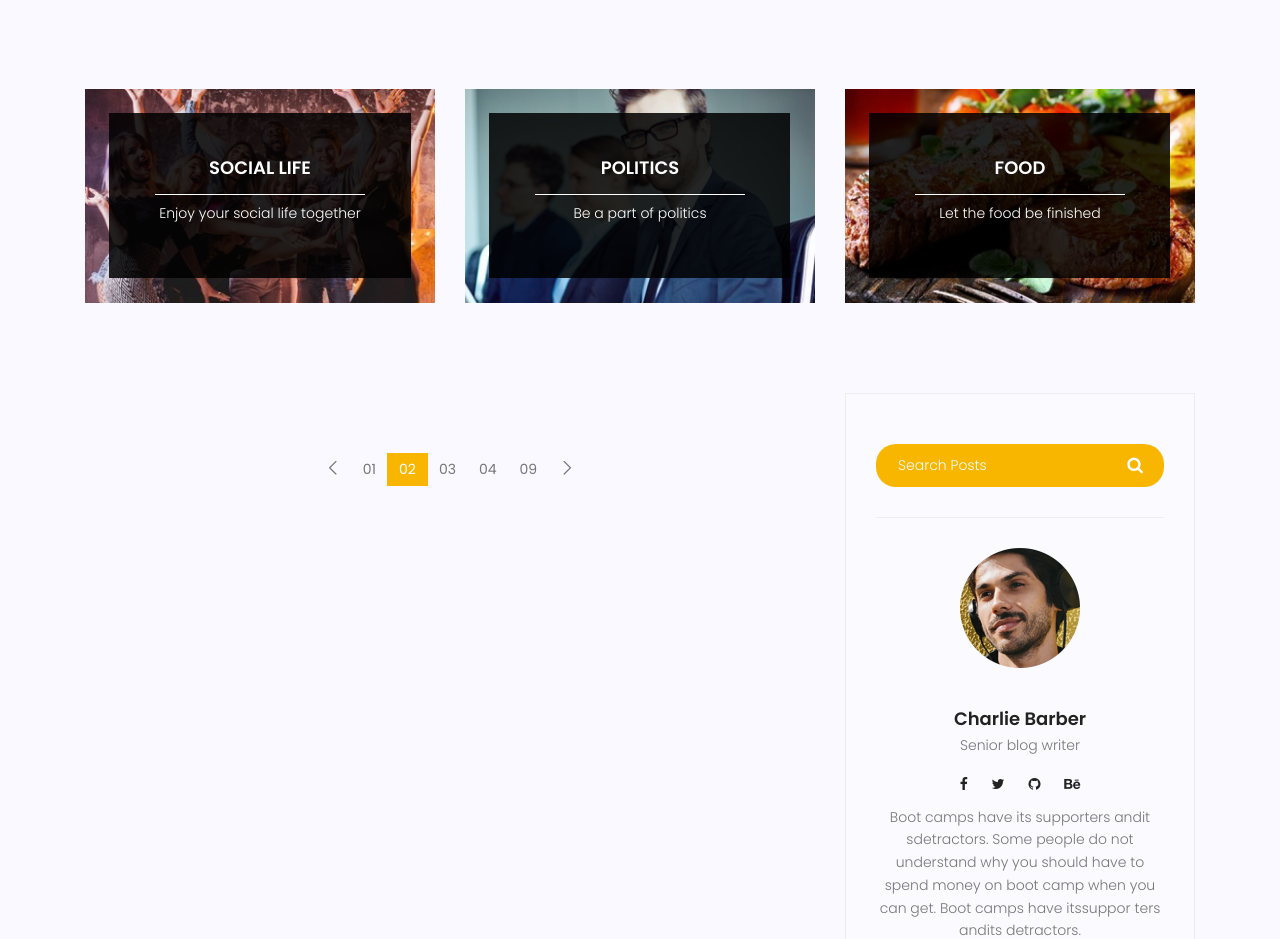
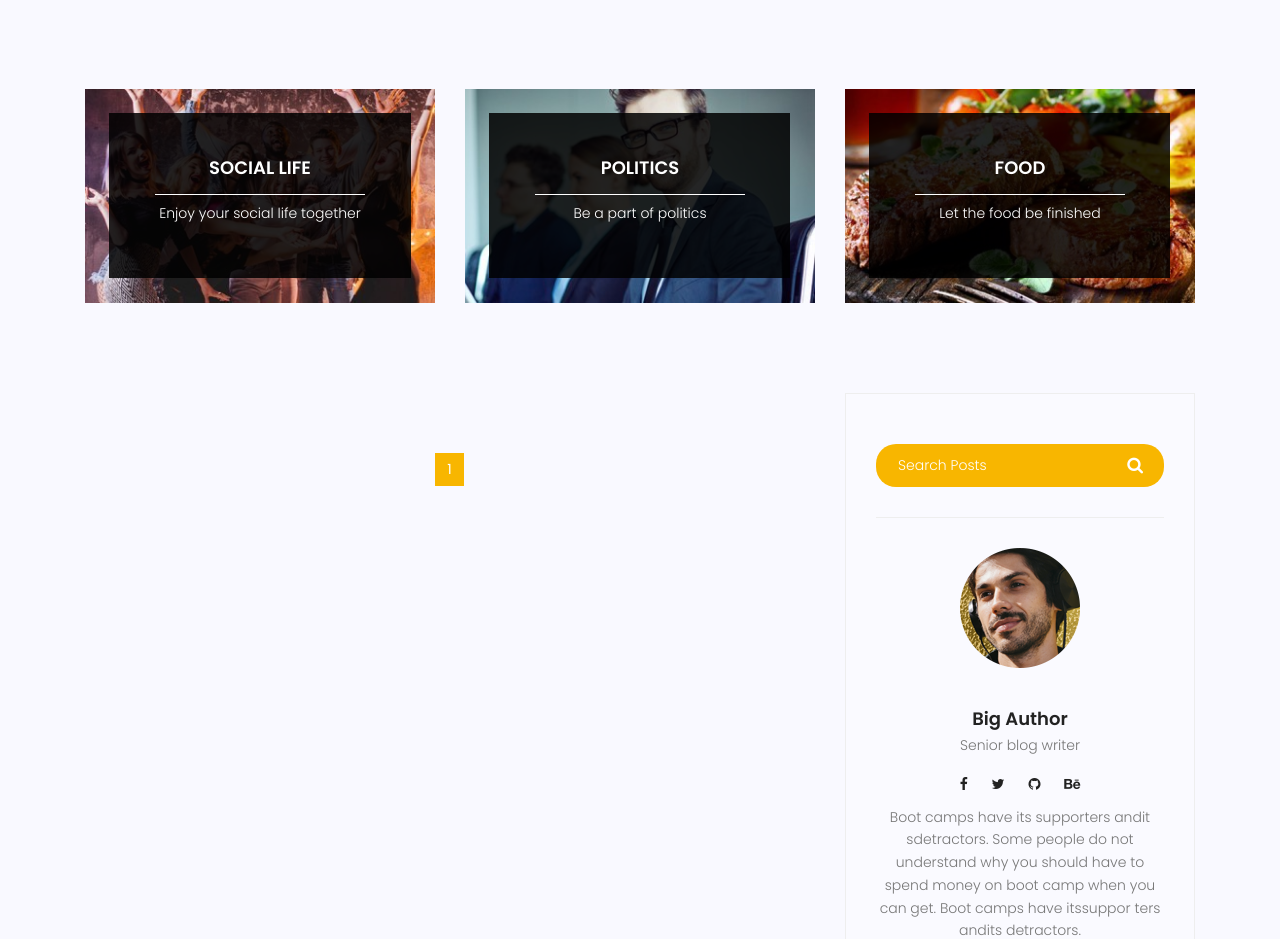
Before and after one commit to mahdi921/django-website-example, a Django app: page /blog/ in a window 1280 px wide. Shown: the part 689-1628 px from the top of the page. Run offline with Django 4.2, Linux system fonts and the light colour scheme; data that the repository does not hold is empty; parts of the project's set-up code (start-up, migrations or seed data) failed here and were passed over; some libraries are stand-ins or nearby versions.

Commit message:
added search function, blog home page posts can now be filtered by authors and added pagination function to blog home page

```diff
--- a/blog/urls.py
+++ b/blog/urls.py
@@ -1,10 +1,12 @@
 from django.urls import path
-from .views import blog_view, blog_single, blog_category
+from .views import blog_view, blog_single, blog_search #,blog_category
 
 app_name = 'blog'
 
 urlpatterns = [
     path('', blog_view, name='index'),
     path('<int:pid>', blog_single, name='single'),
+    path('author/<author_username>', blog_view, name='author'),
+    path('search/', blog_search, name='search'),
     path('category/<str:category_name>', blog_view, name='category'),
 ]
--- a/blog/views.py
+++ b/blog/views.py
@@ -1,13 +1,24 @@
 from django.shortcuts import render, get_object_or_404
 from blog.models import Post
 from django.utils import timezone
+from django.core.paginator import Paginator, PageNotAnInteger, EmptyPage
 
 # Create your views here.
 
-def blog_view(request, category_name=None):
+def blog_view(request, category_name=None, author_username=None):
     posts = Post.objects.filter(published_date__lte=timezone.now(), status=1)
     if category_name:
         posts = posts.filter(category__name=category_name)
+    if author_username:
+        posts = posts.filter(author__username=author_username)
+    posts = Paginator(posts, 2)
+    try:
+        page_number = request.GET.get('page')
+        posts = posts.get_page(page_number)
+    except PageNotAnInteger:
+        posts = posts.get_page(1)
+    except EmptyPage:
+        posts = posts.get_page(1)
     context = {
         'posts': posts
     }
@@ -27,6 +38,14 @@ def blog_single(request,pid):
     }
     return render(request, 'blog/blog-single.html', context)
 
+def blog_search(request):
+    query = request.GET.get('s')
+    posts = Post.objects.filter(published_date__lte=timezone.now(), status=1)
+    if query:
+        posts = posts.filter(content__contains=query)
+    context = {'posts': posts}
+    return render(request, 'blog/blog-home.html', context)
+
 
 # def blog_category(request, category_name):
 #     posts = Post.objects.filter(published_date__lte=timezone.now(), status=1)
--- a/templates/blog/blog-home.html
+++ b/templates/blog/blog-home.html
@@ -105,7 +105,7 @@
             </ul>
             <div class="user-details row">
               <p class="user-name col-lg-12 col-md-12 col-6">
-                <a href="#">{{ post.author }}</a> <span class="lnr lnr-user"></span>
+                <a href="{% url 'blog:author' author_username=post.author.username %}">{{ post.author }}</a> <span class="lnr lnr-user"></span>
               </p>
               <p class="date col-lg-12 col-md-12 col-6">
                 <a href="#">{{ post.created_date|date:"D d M Y" }}</a>
@@ -140,25 +140,30 @@
         <nav class="blog-pagination justify-content-center d-flex">
           <ul class="pagination">
             <li class="page-item">
-              <a href="#" class="page-link" aria-label="Previous">
+              {% if posts.has_previous %}
+              <a href="?page={{posts.previous_page_number}}" class="page-link" aria-label="Previous">
                 <span aria-hidden="true">
                   <span class="lnr lnr-chevron-left"></span>
                 </span>
               </a>
+              {% endif %}
             </li>
-            <li class="page-item"><a href="#" class="page-link">01</a></li>
-            <li class="page-item active">
-              <a href="#" class="page-link">02</a>
-            </li>
-            <li class="page-item"><a href="#" class="page-link">03</a></li>
-            <li class="page-item"><a href="#" class="page-link">04</a></li>
-            <li class="page-item"><a href="#" class="page-link">09</a></li>
+            {% for page in posts.paginator.page_range %}
+              {% if posts.number == page %}
+                <li class="page-item active"><span class="page-link">{{page}}</span></li>
+              {% else %}
+                <li class="page-item"><a href="?page={{page}}" class="page-link">{{page}}</a></li>
+                </li>
+              {% endif %}
+            {% endfor %}
             <li class="page-item">
-              <a href="#" class="page-link" aria-label="Next">
+              {% if posts.has_next %}
+              <a href="?page={{posts.next_page_number}}" class="page-link" aria-label="Next">
                 <span aria-hidden="true">
                   <span class="lnr lnr-chevron-right"></span>
                 </span>
               </a>
+              {% endif %}
             </li>
           </ul>
         </nav>
--- a/templates/blog/blog-search-widget.html
+++ b/templates/blog/blog-search-widget.html
@@ -1,9 +1,9 @@
 {% load static %}
 <div class="single-sidebar-widget search-widget">
-    <form class="search-form" action="#">
+    <form class="search-form" action="{% url 'blog:search' %}" method="get">
       <input
         placeholder="Search Posts"
-        name="search"
+        name="s"
         type="text"
         onfocus="this.placeholder = ''"
         onblur="this.placeholder = 'Search Posts'"
--- a/templates/blog/blog-single.html
+++ b/templates/blog/blog-single.html
@@ -42,7 +42,7 @@
             </ul>
             <div class="user-details row">
               <p class="user-name col-lg-12 col-md-12 col-6">
-                <a href="#">{{ post.author }}</a> <span class="lnr lnr-user"></span>
+                <a href="{% url 'blog:author' author_username=post.author.username %}">{{ post.author }}</a> <span class="lnr lnr-user"></span>
               </p>
               <p class="date col-lg-12 col-md-12 col-6">
                 <a href="#">{{ post.created_date|date:'D d M Y'}}</a>
--- a/templates/blog/blog-writer-widget.html
+++ b/templates/blog/blog-writer-widget.html
@@ -1,7 +1,7 @@
 {% load static %}
 <div class="single-sidebar-widget user-info-widget">
     <img src="{% static 'img/blog/user-info.png' %}" alt="" />
-    <a href="#"><h4>Charlie Barber</h4></a>
+    <a href="#"><h4>Big Author</h4></a>
     <p>Senior blog writer</p>
     <ul class="social-links">
       <li>
```
